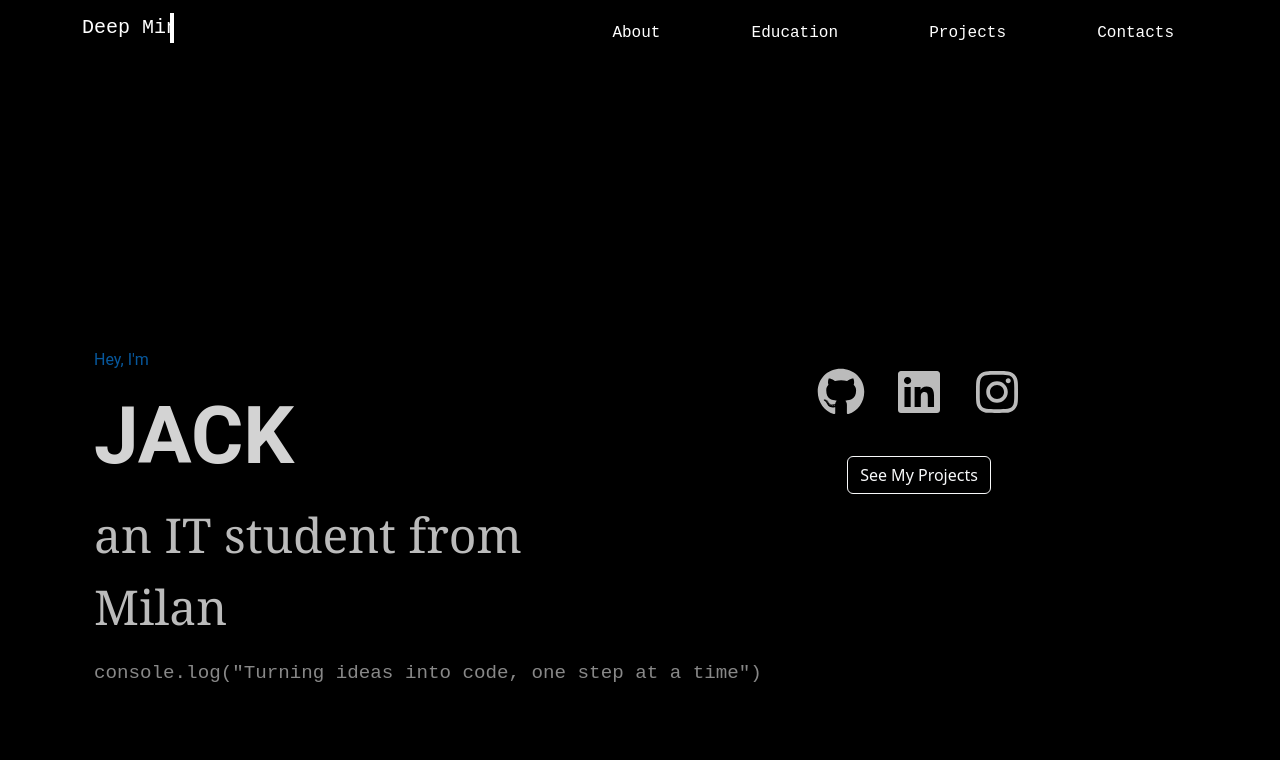
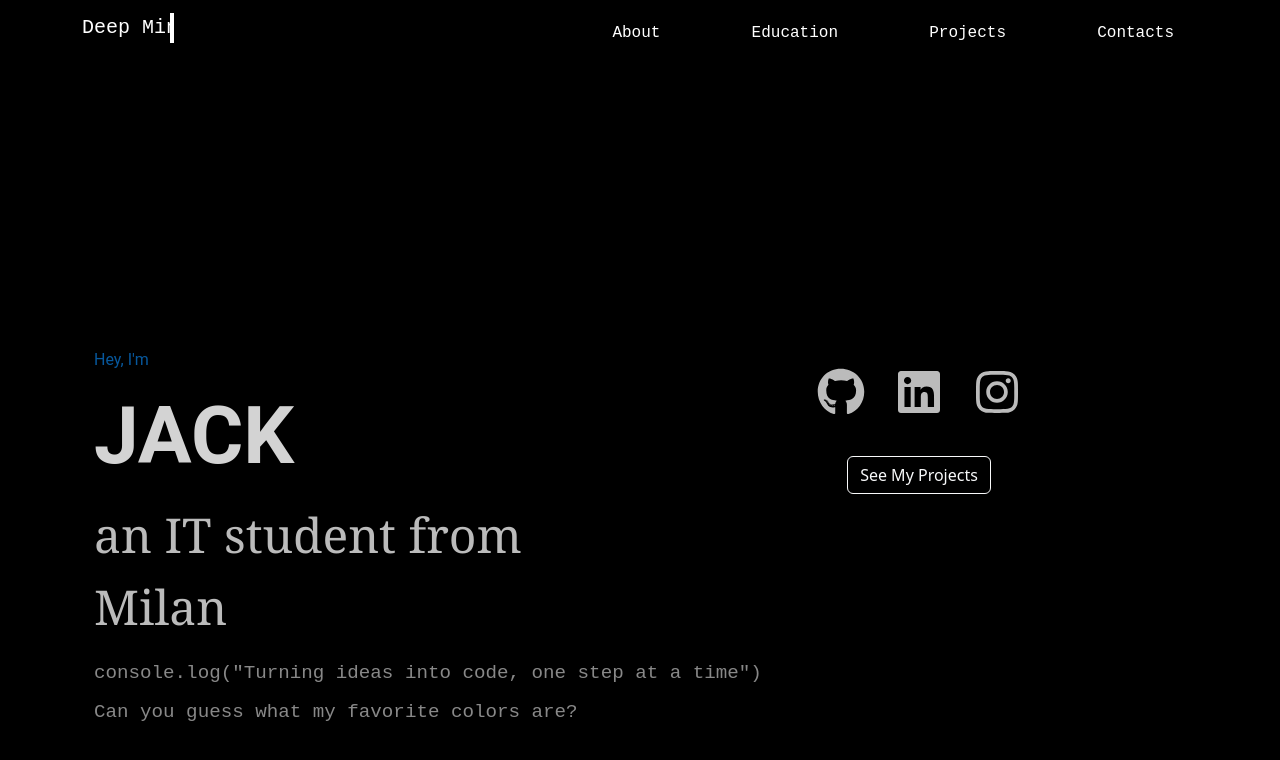
Before and after one commit to comitanigiacomo/deep_mind, a React (Vite) app: page / in a window 1280 px wide. Shown: the top 760 px of the page. Built offline with nearby package versions, Linux system fonts and the light colour scheme.

Commit message:
fix: add missing text to code snippet in About component

```diff
--- a/src/pages/About.jsx
+++ b/src/pages/About.jsx
@@ -28,7 +28,8 @@ export default function About() {
               {/* Sezione di codice o simboli */}
               <div className="code-snippet">
                 <p>console.log("Turning ideas into code, one step at a time")</p>
-              </div>
+
+                <p>Can you guess what my favorite colors are?</p>              </div>
             </Col>
 
             {/* Colonna per il bottone e le icone sulla destra */}
```
